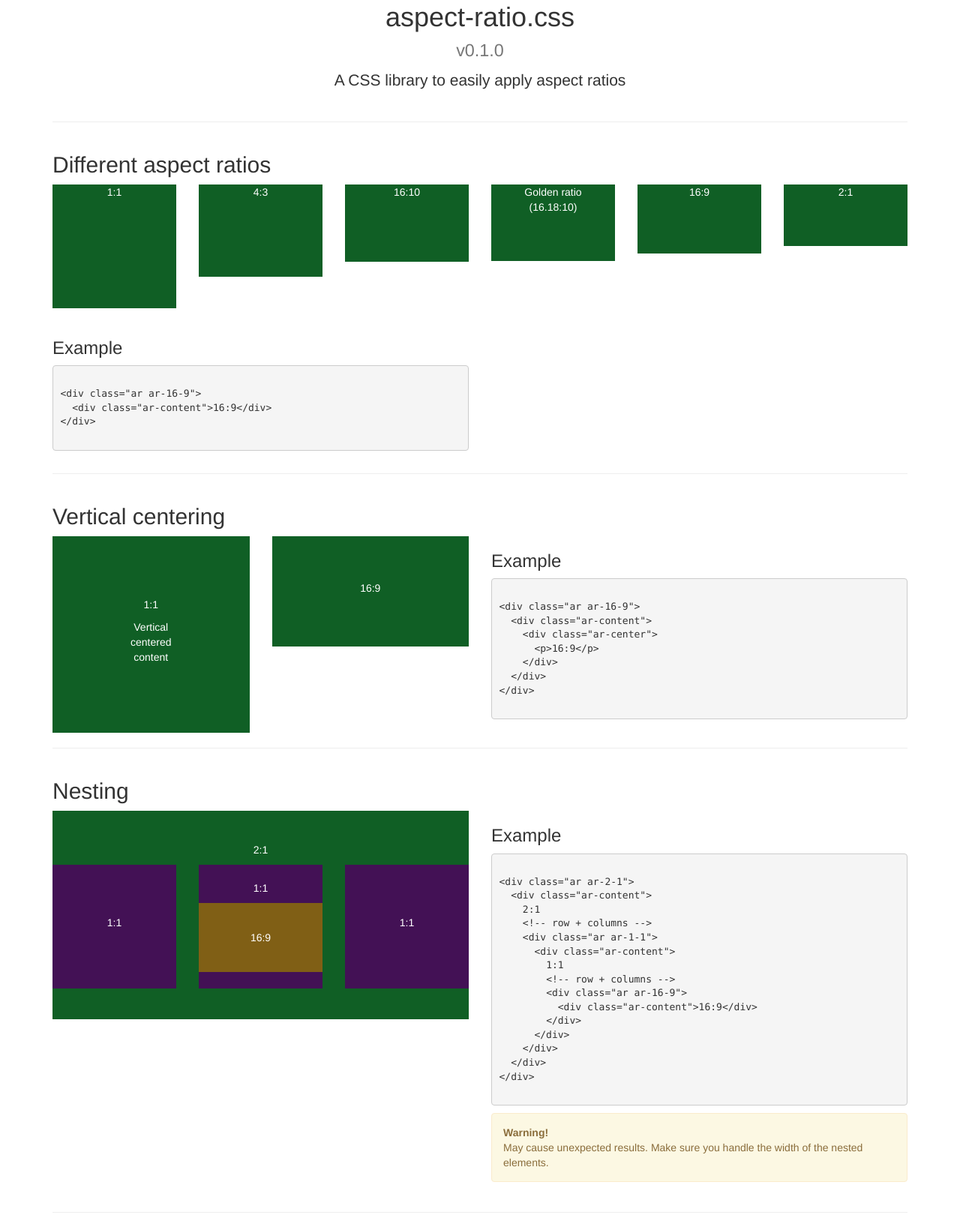
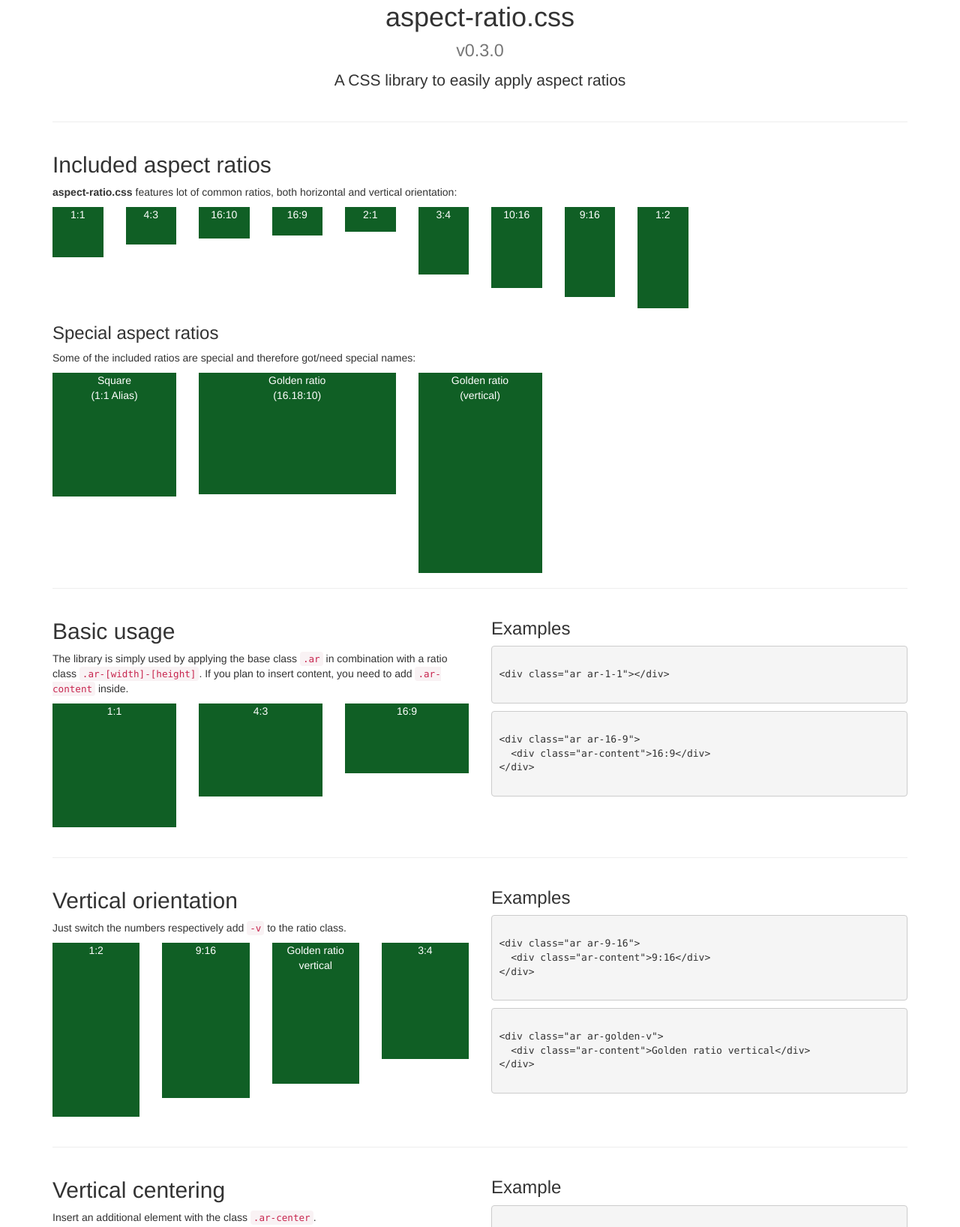
Before and after one commit to tomlutzenberger/aspect-ratio.css, a website: page docs/index.html in a window 1280 px wide. Shown: the part 17-1653 px from the top of the page at 75% size. Drawn offline with nearby package versions, Linux system fonts and the light colour scheme.

Commit message:
[ADD/CHANGE] Introduced vertical ratios and aliases, restructured Documentation

```diff
--- a/docs/assets/docs.css
+++ b/docs/assets/docs.css
@@ -2,6 +2,7 @@
 .ar {
   background: #105f25;
   color: #fff;
+  text-align: center;
 }
 .ar .ar {
   background: #431155;
--- a/docs/index.html
+++ b/docs/index.html
@@ -5,7 +5,7 @@
   <meta http-equiv="X-UA-Compatible" content="IE=edge">
   <meta name="viewport" content="width=device-width, initial-scale=1">
 
-  <title>Aspect-Ratio.css</title>
+  <title>aspect-ratio.css by Tom Lutzenberger</title>
   <link rel="stylesheet" href="https://maxcdn.bootstrapcdn.com/bootstrap/3.3.7/css/bootstrap.min.css" integrity="sha384-BVYiiSIFeK1dGmJRAkycuHAHRg32OmUcww7on3RYdg4Va+PmSTsz/K68vbdEjh4u" crossorigin="anonymous">
   <link rel="stylesheet" href="../dist/aspect-ratio.css">
   <link rel="stylesheet" href="assets/docs.css">
@@ -15,7 +15,7 @@
   <div class="container">
     <div class="row">
       <div class="col-xs-12 text-center">
-        <h1>aspect-ratio.css<br><small>v0.1.0</small></h1>
+        <h1>aspect-ratio.css<br><small>v0.3.0</small></h1>
         <p class="lead">A CSS library to easily apply aspect ratios</p>
       </div>
     </div>
@@ -26,10 +26,102 @@
 
     <div class="row">
       <div class="col-xs-12">
-        <h2>Different aspect ratios</h2>
+        <h2>Included aspect ratios</h2>
+        <p><strong>aspect-ratio.css</strong> features lot of common ratios, both horizontal and vertical orientation:</p>
       </div>
 
-      <div class="col-xs-12 col-sm-6 text-center">
+      <div class="col-xs-1">
+        <div class="ar ar-1-1">
+          <div class="ar-content">1:1</div>
+        </div>
+      </div>
+
+      <div class="col-xs-1">
+        <div class="ar ar-4-3">
+          <div class="ar-content">4:3</div>
+        </div>
+      </div>
+
+      <div class="col-xs-1">
+        <div class="ar ar-16-10">
+          <div class="ar-content">16:10</div>
+        </div>
+      </div>
+
+      <div class="col-xs-1">
+        <div class="ar ar-16-9">
+          <div class="ar-content">16:9</div>
+        </div>
+      </div>
+
+      <div class="col-xs-1">
+        <div class="ar ar-2-1">
+          <div class="ar-content">2:1</div>
+        </div>
+      </div>
+
+      <div class="col-xs-1">
+        <div class="ar ar-3-4">
+          <div class="ar-content">3:4</div>
+        </div>
+      </div>
+
+      <div class="col-xs-1">
+        <div class="ar ar-10-16">
+          <div class="ar-content">10:16</div>
+        </div>
+      </div>
+
+      <div class="col-xs-1">
+        <div class="ar ar-9-16">
+          <div class="ar-content">9:16</div>
+        </div>
+      </div>
+
+      <div class="col-xs-1">
+        <div class="ar ar-1-2">
+          <div class="ar-content">1:2</div>
+        </div>
+      </div>
+    </div>
+
+    <div class="row">
+      <div class="col-xs-12">
+        <h3>Special aspect ratios</h3>
+        <p>Some of the included ratios are special and therefore got/need special names:</p>
+      </div>
+
+      <div class="col-xs-2">
+        <div class="ar ar-square">
+          <div class="ar-content">Square<br>(1:1 Alias)</div>
+        </div>
+      </div>
+
+      <div class="col-xs-3">
+        <div class="ar ar-golden">
+          <div class="ar-content">Golden ratio<br>(16.18:10)</div>
+        </div>
+      </div>
+
+      <div class="col-xs-2">
+        <div class="ar ar-golden-v">
+          <div class="ar-content">Golden ratio<br>(vertical)</div>
+        </div>
+      </div>
+    </div>
+
+
+    <hr>
+
+
+    <div class="row">
+      <div class="col-xs-12 col-sm-6">
+        <h2>Basic usage</h2>
+        <p>
+          The library is simply used by applying the base class <code>.ar</code> in combination with a ratio class <code>.ar-[width]-[height]</code>.
+          If you plan to insert content, you need to add <code>.ar-content</code> inside.
+        </p>
+
         <div class="row">
           <div class="col-xs-4">
             <div class="ar ar-1-1">
@@ -44,40 +136,19 @@
           </div>
 
           <div class="col-xs-4">
-            <div class="ar ar-16-10">
-              <div class="ar-content">16:10</div>
+            <div class="ar ar-16-9">
+              <div class="ar-content">16:9</div>
             </div>
           </div>
         </div>
         <br>
       </div>
 
-      <div class="col-xs-12 col-sm-6 text-center">
-        <div class="row">
-          <div class="col-xs-4">
-            <div class="ar ar-golden">
-              <div class="ar-content">Golden ratio<br>(16.18:10)</div>
-            </div>
-          </div>
-
-          <div class="col-xs-4">
-            <div class="ar ar-16-9">
-              <div class="ar-content">16:9</div>
-            </div>
-          </div>
-
-          <div class="col-xs-4">
-            <div class="ar ar-2-1">
-              <div class="ar-content">2:1</div>
-            </div>
-          </div>
-        </div>
-      </div>
-    </div>
-
-    <div class="row">
       <div class="col-xs-12 col-sm-6">
-        <h3>Example</h3>
+        <h3>Examples</h3>
+        <pre><code>
+&lt;div class="ar ar-1-1"&gt;&lt;/div&gt;
+        </code></pre>
         <pre><code>
 &lt;div class="ar ar-16-9"&gt;
   &lt;div class="ar-content"&gt;16:9&lt;/div&gt;
@@ -91,13 +162,64 @@
 
 
     <div class="row">
-      <div class="col-xs-12">
-        <h2>Vertical centering</h2>
+      <div class="col-xs-12 col-sm-6">
+        <h2>Vertical orientation</h2>
+        <p>Just switch the numbers respectively add <code>-v</code> to the ratio class.</p>
+
+        <div class="row">
+          <div class="col-xs-3">
+            <div class="ar ar-1-2">
+              <div class="ar-content">1:2</div>
+            </div>
+          </div>
+
+          <div class="col-xs-3">
+            <div class="ar ar-9-16">
+              <div class="ar-content">9:16</div>
+            </div>
+          </div>
+
+          <div class="col-xs-3">
+            <div class="ar ar-golden-v">
+              <div class="ar-content">Golden ratio vertical</div>
+            </div>
+          </div>
+
+          <div class="col-xs-3">
+            <div class="ar ar-3-4">
+              <div class="ar-content">3:4</div>
+            </div>
+          </div>
+        </div>
+        <br>
       </div>
 
-      <div class="col-xs-12 col-sm-6 text-center">
+      <div class="col-xs-12 col-sm-6">
+        <h3>Examples</h3>
+        <pre><code>
+&lt;div class="ar ar-9-16"&gt;
+  &lt;div class="ar-content"&gt;9:16&lt;/div&gt;
+&lt;/div&gt;
+        </code></pre>
+        <pre><code>
+&lt;div class="ar ar-golden-v"&gt;
+  &lt;div class="ar-content"&gt;Golden ratio vertical&lt;/div&gt;
+&lt;/div&gt;
+        </code></pre>
+      </div>
+    </div>
+
+
+    <hr>
+
+
+    <div class="row">
+      <div class="col-xs-12 col-sm-6">
+        <h2>Vertical centering</h2>
+        <p>Insert an additional element with the class <code>.ar-center</code>.</p>
+
         <div class="row">
-          <div class="col-xs-6 text-center">
+          <div class="col-xs-6">
             <div class="ar ar-1-1">
               <div class="ar-content">
                 <div class="ar-center">
@@ -108,7 +230,7 @@
             </div>
           </div>
 
-          <div class="col-xs-6 text-center">
+          <div class="col-xs-6">
             <div class="ar ar-16-9">
               <div class="ar-content">
                 <div class="ar-center">
@@ -139,11 +261,13 @@
 
 
     <div class="row">
-      <div class="col-xs-12">
+      <div class="col-xs-12 col-sm-6">
         <h2>Nesting</h2>
-      </div>
+        <div class="alert alert-warning">
+          <strong>Warning!</strong><br>
+          <p>May cause unexpected results. Make sure you handle the nested elements width properly.</p>
+        </div>
 
-      <div class="col-xs-12 col-sm-6 text-center">
         <div class="ar ar-2-1">
           <div class="ar-content">
             <div class="ar-center">
@@ -210,7 +334,6 @@
   &lt;/div&gt;
 &lt;/div&gt;
           </code></pre>
-        <div class="alert alert-warning"><strong>Warning!</strong><br>May cause unexpected results. Make sure you handle the width of the nested elements.</div>
       </div>
     </div>
 
--- a/less/aspect-ratio.less
+++ b/less/aspect-ratio.less
@@ -1,5 +1,5 @@
 /*!
- * Aspect-Ratio.css v0.1.0
+ * Aspect-Ratio.css v0.3.0
  * Copyright 2016 Tom Lutzenberger
  * Licensed under the MIT license
  */
--- a/less/ratios.less
+++ b/less/ratios.less
@@ -1,5 +1,5 @@
 
-.ar-1-1 {
+.ar-1-1, .ar-square {
   padding-top: percentage(1 / (1 / 1) );
 }
 
@@ -7,18 +7,38 @@
   padding-top: percentage(1 / (2 / 1) );
 }
 
+.ar-1-2 {
+  padding-top: percentage(1 / (1 / 2) );
+}
+
 .ar-4-3 {
   padding-top: percentage(1 / (4 / 3) );
+}
+
+.ar-3-4 {
+  padding-top: percentage(1 / (3 / 4) );
 }
 
 .ar-16-9 {
   padding-top: percentage(1 / (16 / 9) );
 }
 
+.ar-9-16 {
+  padding-top: percentage(1 / (9 /16) );
+}
+
 .ar-16-10 {
   padding-top: percentage(1 / (16 / 10) );
+}
+
+.ar-10-16 {
+  padding-top: percentage(1 / (10 / 16) );
 }
 
 .ar-golden {
   padding-top: percentage(1 / (16.18 / 10) );
 }
+
+.ar-golden-v {
+  padding-top: percentage(1 / (10 / 16.18) );
+}
--- a/package.json
+++ b/package.json
@@ -1,6 +1,6 @@
 {
   "name": "aspect-ratio.css",
-  "version": "0.1.0",
+  "version": "0.3.0",
   "description": "A CSS library to easily apply aspect ratios",
   "main": "Gruntfile.js",
   "scripts": {
```
Also changed, not shown: dist/aspect-ratio.css, dist/aspect-ratio.min.css.
